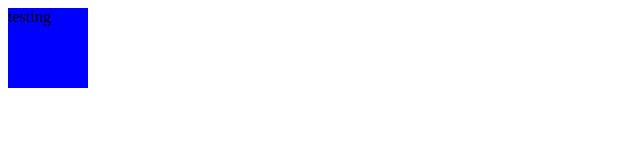
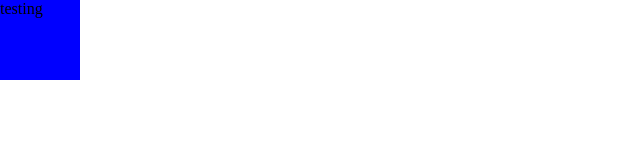
Before and after one commit to sampazzer/sampazzer.github.io, a plain HTML site: page index.html in a window 1280 px wide. Shown: the whole page, without its empty margins (0-640 px from the left). Drawn offline with Linux system fonts and the light colour scheme.

Commit message:
Add files via upload

```diff
--- a/main.css
+++ b/main.css
@@ -1,4 +1,4 @@
-.html{
+.html, body{
 	margin:0;
 	padding:0;
 	margin:0;
```
